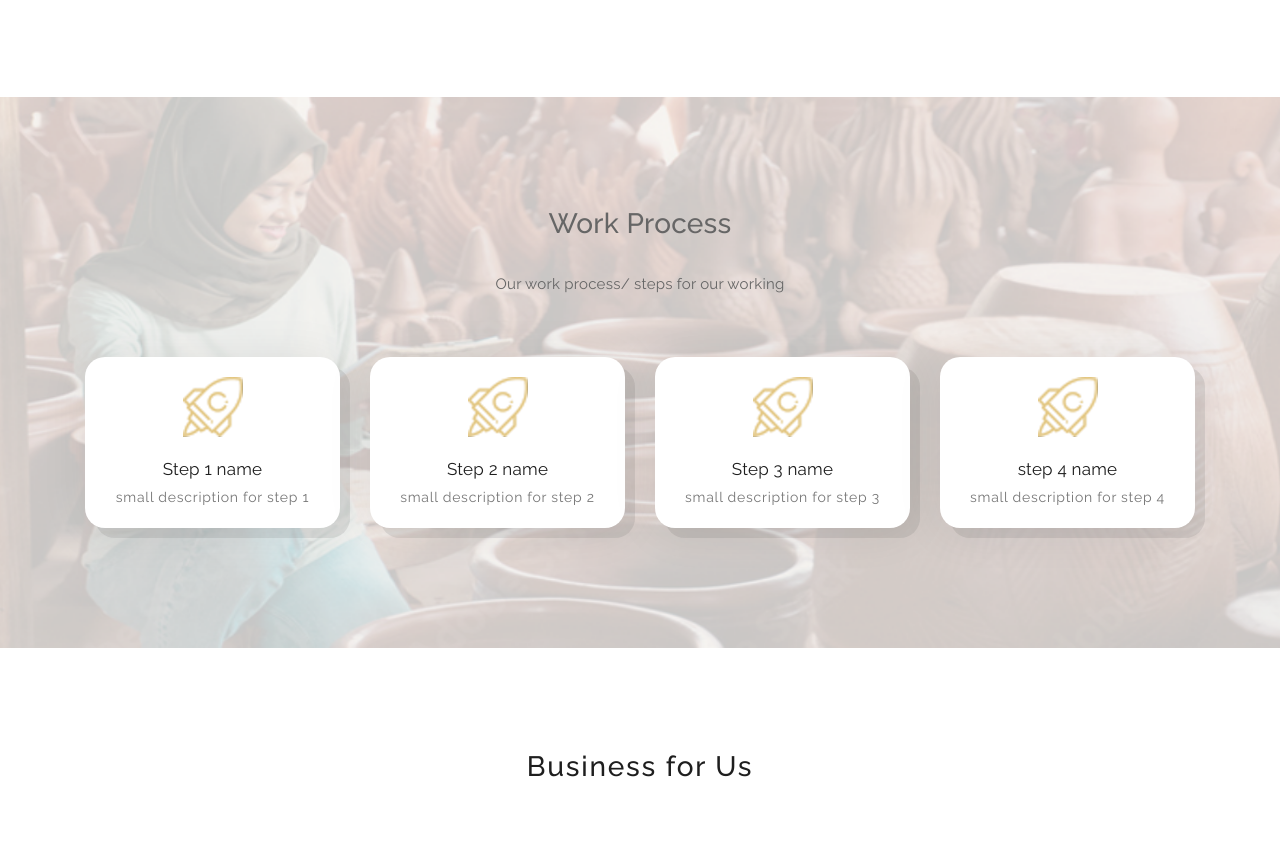
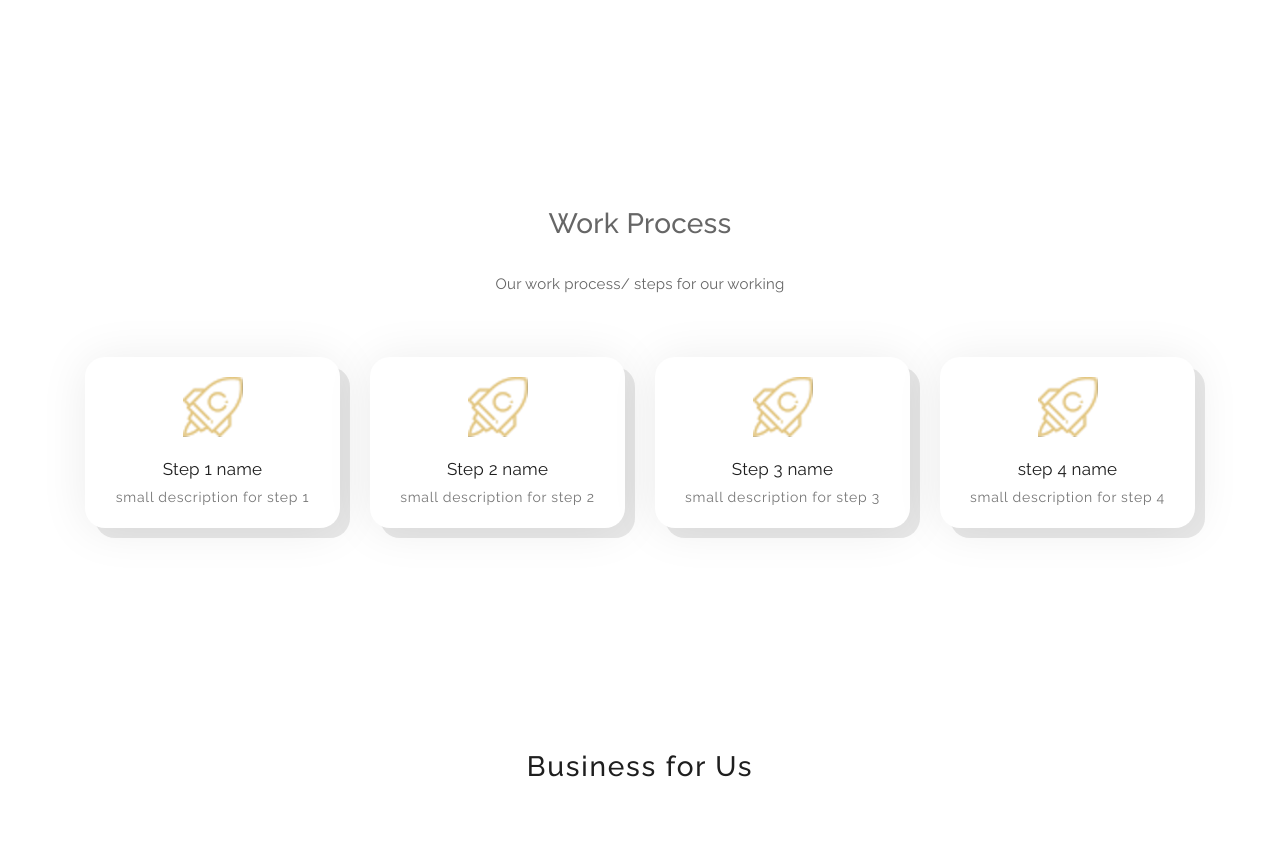
Before and after one commit to shreshthagarwal/zerotohero, a plain HTML site: page index.html in a window 1280 px wide. Shown: the part 2068-2919 px from the top of the page. Drawn offline with Linux system fonts and the light colour scheme.

Commit message:
Add files via upload

```diff
--- a/assets/css/styles.css
+++ b/assets/css/styles.css
@@ -829,7 +829,7 @@ parallax & home seperator
   background-repeat: no-repeat;
   background-size: cover;
   background-position: center center;
-  background-image: url(../images/capture1.png);
+  background-color: #fff;
   z-index: 2;
   top: -20%;
   left: -20%;
```
